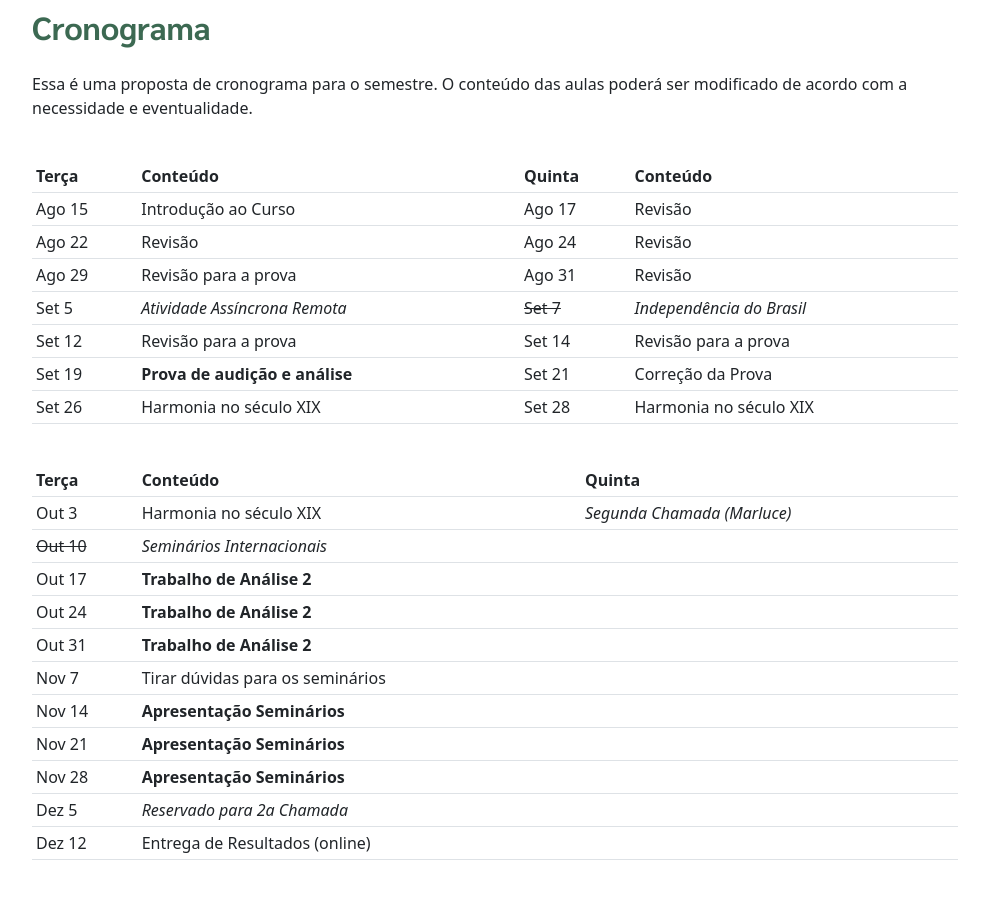
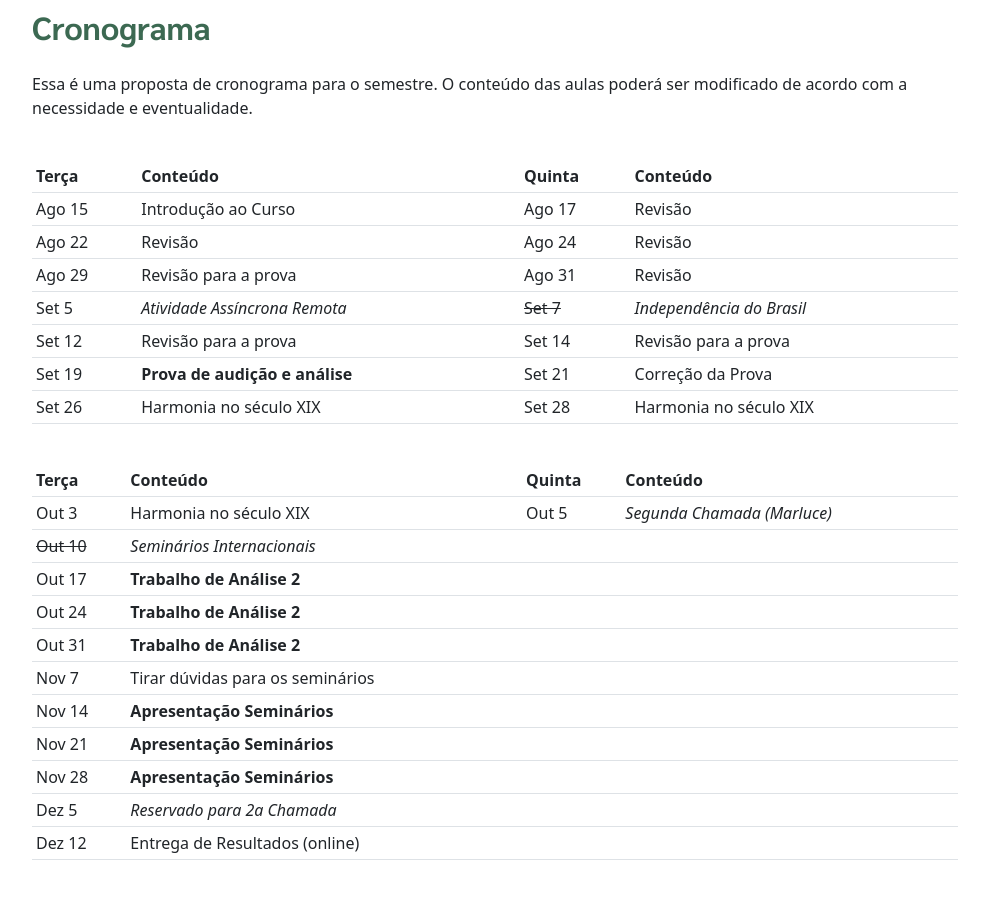
Before and after one commit to pedrokroger/pedrokroger.github.io, a Jekyll site: the page built from pages/musa76-lem8.md, in a window 1280 px wide and 900 px high, scrolled down 2050 px. Shown: the whole window, without its empty margins (50-1039 px from the left). Built offline with Jekyll 4.4.1, drawn with Linux system fonts in a browser that asks for light colours.

Commit message:
Atualiza cronograma

```diff
--- a/pages/musa76-lem8.md
+++ b/pages/musa76-lem8.md
@@ -114,16 +114,16 @@ ser modificado de acordo com a necessidade e eventualidade.
 | Set 26     | Harmonia no século XIX           | Set 28     | Harmonia no século XIX                |
 
 
-| Terça      | Conteúdo                         | Quinta                      |
-|------------|----------------------------------|-----------------------------|
-| Out 3      | Harmonia no século XIX           | _Segunda Chamada (Marluce)_ |
-| ~~Out 10~~ | _Seminários Internacionais_      |                             |
-| Out 17     | **Trabalho de Análise 2**        |                             |
-| Out 24     | **Trabalho de Análise 2**        |                             |
-| Out 31     | **Trabalho de Análise 2**        |                             |
-| Nov 7      | Tirar dúvidas para os seminários |                             |
-| Nov 14     | **Apresentação Seminários**      |                             |
-| Nov 21     | **Apresentação Seminários**      |                             |
-| Nov 28     | **Apresentação Seminários**      |                             |
-| Dez 5      | _Reservado para 2a Chamada_      |                             |
-| Dez 12     | Entrega de Resultados (online)   |                             |
+| Terça      | Conteúdo                         | Quinta | Conteúdo                    |
+|------------|----------------------------------|--------|-----------------------------|
+| Out 3      | Harmonia no século XIX           | Out 5  | _Segunda Chamada (Marluce)_ |
+| ~~Out 10~~ | _Seminários Internacionais_      |        |                             |
+| Out 17     | **Trabalho de Análise 2**        |        |                             |
+| Out 24     | **Trabalho de Análise 2**        |        |                             |
+| Out 31     | **Trabalho de Análise 2**        |        |                             |
+| Nov 7      | Tirar dúvidas para os seminários |        |                             |
+| Nov 14     | **Apresentação Seminários**      |        |                             |
+| Nov 21     | **Apresentação Seminários**      |        |                             |
+| Nov 28     | **Apresentação Seminários**      |        |                             |
+| Dez 5      | _Reservado para 2a Chamada_      |        |                             |
+| Dez 12     | Entrega de Resultados (online)   |        |                             |
```
